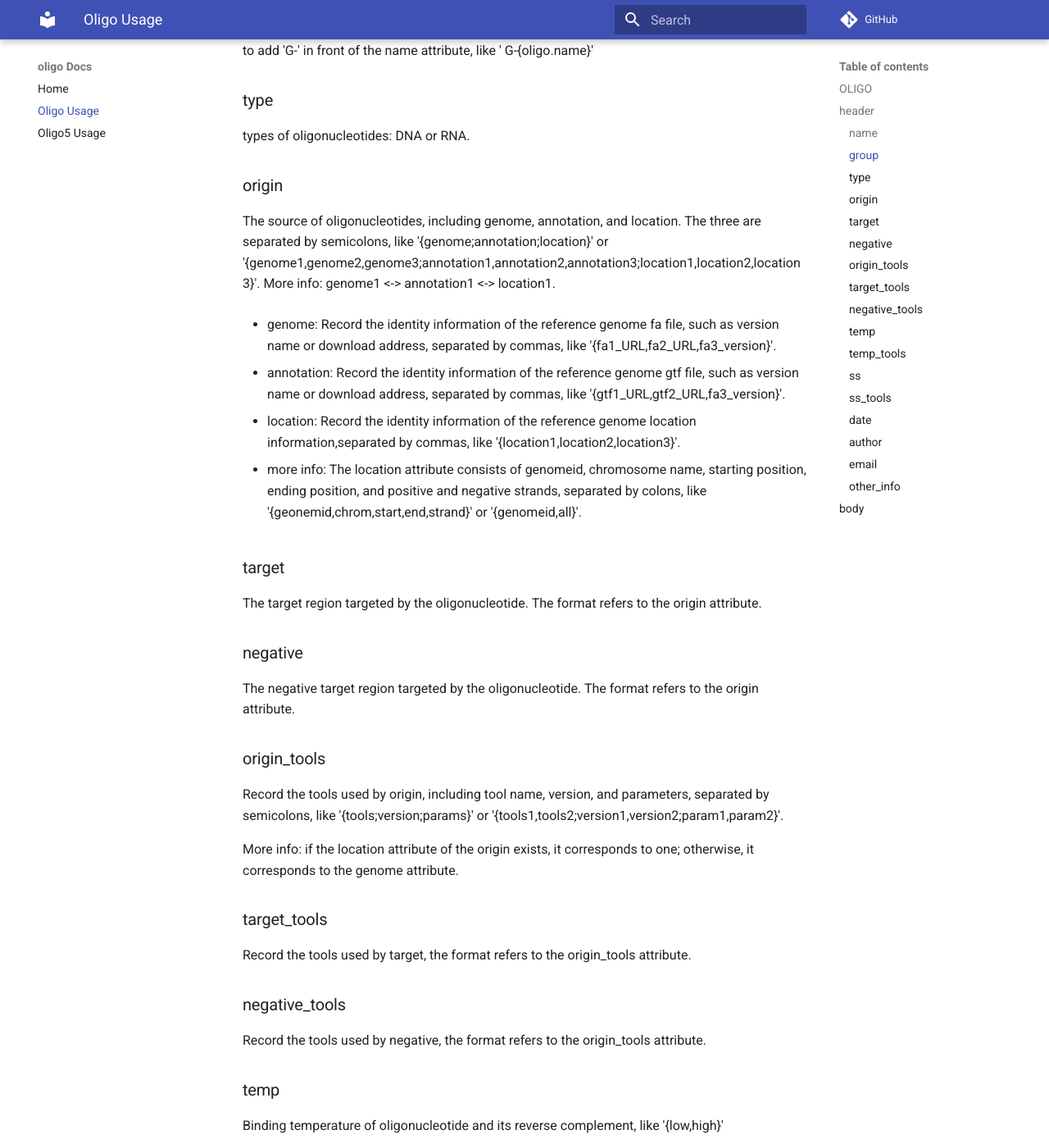
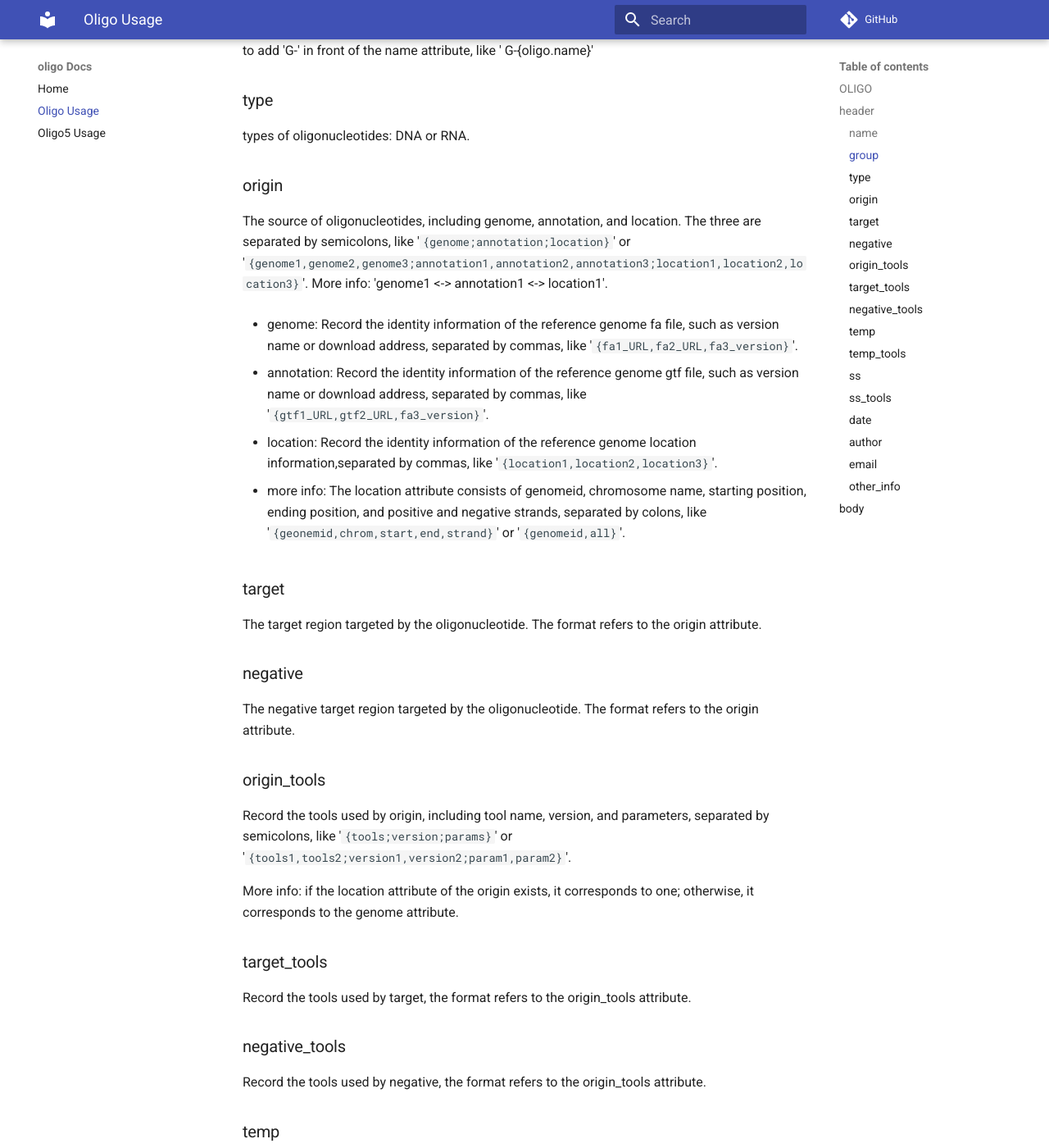
Before and after one commit to iOLIGO/ioligo, an MkDocs documentation site: the page built from docs/oligo.md, in a window 1280 px wide and 1400 px high, scrolled down 1894 px. Shown: the whole window at 82% size. Built offline with MkDocs 1.6.1 and Material for MkDocs 9.7.7, drawn with Linux system fonts in a browser that asks for light colours; comment, search, counter and statistics services are not loaded; some of the changed text lies outside the part shown.

Commit message:
small fix

```diff
--- a/docs/oligo.md
+++ b/docs/oligo.md
@@ -72,15 +72,15 @@ types of oligonucleotides: DNA or RNA.
 
 ### origin
 
-The source of oligonucleotides, including genome, annotation, and location. The three are separated by semicolons, like '{genome;annotation;location}' or '{genome1,genome2,genome3;annotation1,annotation2,annotation3;location1,location2,location3}'. More info: genome1 <-> annotation1 <-> location1.
+The source of oligonucleotides, including genome, annotation, and location. The three are separated by semicolons, like '`{genome;annotation;location}`' or '`{genome1,genome2,genome3;annotation1,annotation2,annotation3;location1,location2,location3}`'. More info: 'genome1 <-> annotation1 <-> location1'.
 
-- genome: Record the identity information of the reference genome fa file, such as version name or download address, separated by commas, like '{fa1_URL,fa2_URL,fa3_version}'.
+- genome: Record the identity information of the reference genome fa file, such as version name or download address, separated by commas, like '`{fa1_URL,fa2_URL,fa3_version}`'.
 
-- annotation: Record the identity information of the reference genome gtf file, such as version name or download address, separated by commas, like '{gtf1_URL,gtf2_URL,fa3_version}'.
+- annotation: Record the identity information of the reference genome gtf file, such as version name or download address, separated by commas, like '`{gtf1_URL,gtf2_URL,fa3_version}`'.
 
-- location: Record the identity information of the reference genome location information,separated by commas, like '{location1,location2,location3}'.
+- location: Record the identity information of the reference genome location information,separated by commas, like '`{location1,location2,location3}`'.
 
-- more info: The location attribute consists of genomeid, chromosome name, starting position, ending position, and positive and negative strands, separated by colons, like '{geonemid,chrom,start,end,strand}' or '{genomeid,all}'.
+- more info: The location attribute consists of genomeid, chromosome name, starting position, ending position, and positive and negative strands, separated by colons, like '`{geonemid,chrom,start,end,strand}`' or '`{genomeid,all}`'.
 
 ### target
 
@@ -92,7 +92,7 @@ The negative target region targeted by the oligonucleotide. The format refers to
 
 ### origin_tools
 
-Record the tools used by origin, including tool name, version, and parameters, separated by semicolons, like '{tools;version;params}' or '{tools1,tools2;version1,version2;param1,param2}'.
+Record the tools used by origin, including tool name, version, and parameters, separated by semicolons, like '`{tools;version;params}`' or '`{tools1,tools2;version1,version2;param1,param2}`'.
 
 More info: if the location attribute of the origin exists, it corresponds to one; otherwise, it corresponds to the genome attribute.
 
@@ -106,19 +106,19 @@ Record the tools used by negative, the format refers to the origin_tools attribu
 
 ### temp
 
-Binding temperature of oligonucleotide and its reverse complement, like '{low,high}'
+Binding temperature of oligonucleotide and its reverse complement, like '`{low,high}`'
 
 ### temp_tools
 
-Record the tools used by temp, like '{tools,version,param}'
+Record the tools used by temp, like '`{tools,version,param}`'
 
 ### ss
 
-Probability of oligonucleotides forming secondary structures, like '{low,high}'
+Probability of oligonucleotides forming secondary structures, like '`{low,high}`'
 
 ### ss_tools
 
-Record the tools used by ss, like '{tools,version,param}'
+Record the tools used by ss, like '`{tools,version,param}`'
 
 ### date
 
```
Also changed, not shown: docs/oligo5.md (+1 -1 lines).
